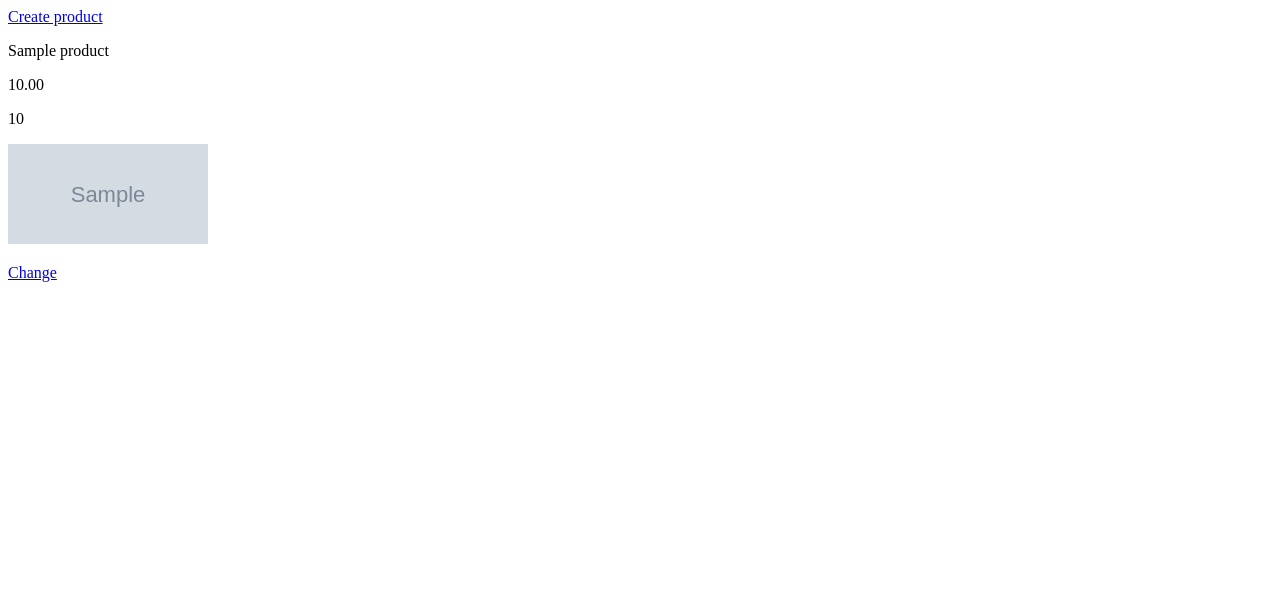
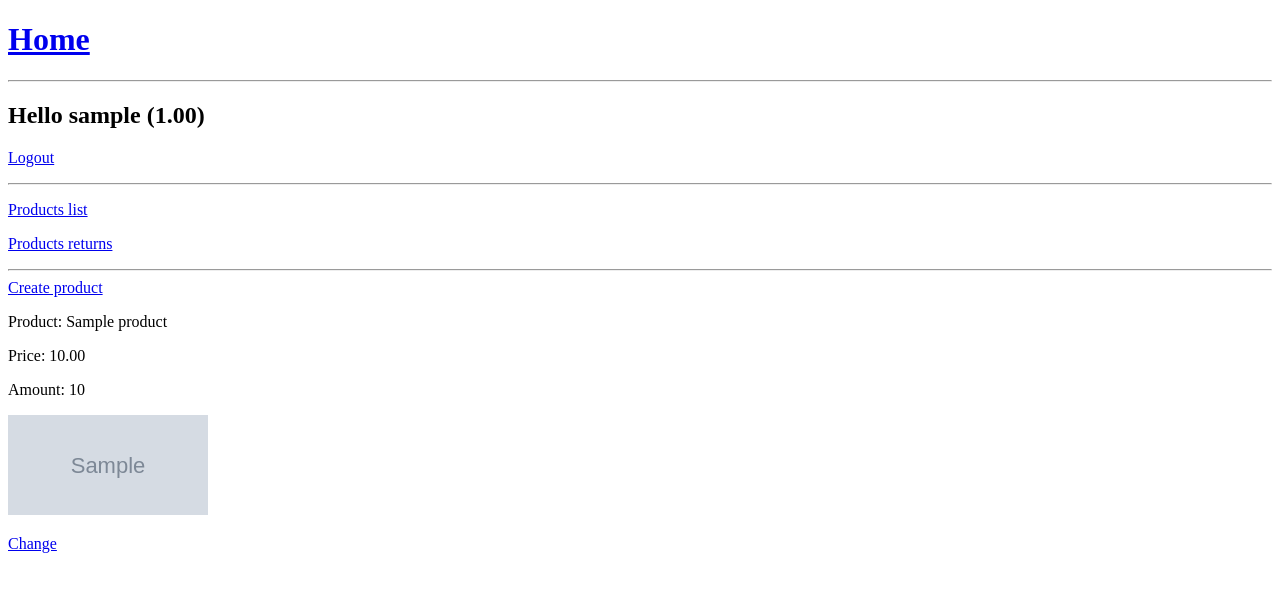
Before and after one commit to olya-bo/Shop, a Django app: page /shop/products/ in a window 1280 px wide. Shown: the top 592 px of the page. Run offline with Django 3.2, Linux system fonts and the light colour scheme; a user stored in the database is signed in; tables that the repository leaves empty hold one stand-in row (values such as "Sample post"); grey boxes marked "Sample" are stand-in pictures.

Commit message:
html fixes

```diff
--- a/shop/views.py
+++ b/shop/views.py
@@ -25,7 +25,7 @@ class OrderListView(LoginRequiredMixin, ListView):
 
     def get_queryset(self):
         queryset = super(OrderListView, self).get_queryset()
-        queryset = queryset.filter(customer=self.request.user)
+        queryset = queryset.filter(customer=self.request.user).exclude(return__isnull=False)
         return queryset
 
 
@@ -132,6 +132,9 @@ class ApproveReturn(SuperuserRequiredMixin, SuccessMessageMixin, DeleteView):
         product_obj.amount += order_obj.quantity
         product_obj.save()
 
+        order_obj.customer.wallet += order_obj.total_price()
+        order_obj.customer.save()
+
         response = super(ApproveReturn, self).delete(request, *args, **kwargs)
 
         order_obj.delete()
--- a/templates/base.html
+++ b/templates/base.html
@@ -12,6 +12,23 @@
         {% endfor %}
     </ul>
 {% endif %}
+    <h1><a href="{% url 'home' %}">Home</a></h1>
+    <hr>
+    {% if user.is_authenticated %}
+        <h2>Hello {{ user.username }} ({{ user.wallet }})</h2>
+        <p><a href="{% url 'logout' %}">Logout</a></p>
+    {% else %}
+        <p><a href="{% url 'login' %}">Login</a></p>
+        <p><a href="{% url 'registration' %}">Registration</a></p>
+    {% endif %}
+    <hr>
+    <p><a href="{% url 'product-list' %}">Products list</a></p>
+    {% if user.is_superuser %}
+        <p><a href="{% url 'return-list' %}">Products returns</a></p>
+    {% elif user.is_authenticated %}
+        <p><a href="{% url 'order-list' %}">Orders list</a></p>
+    {% endif %}
+    <hr>
 {% block content %}{% endblock %}
 </body>
 </html>
--- a/templates/shop/order_list.html
+++ b/templates/shop/order_list.html
@@ -3,9 +3,9 @@
 {% block content %}
     {% for order in object_list %}
         <div>
-            <p>{{ order.product }}</p>
-            <p>{{ order.quantity }}</p>
-            <p>{{ order.total_price }}</p>
+            <p>Product: {{ order.product }}</p>
+            <p>Quantity:{{ order.quantity }}</p>
+            <p>Total price: {{ order.total_price }}</p>
             <p><a href="{% url 'order-return' pk=order.pk %}">Return</a></p>
         </div>
     {% endfor %}
--- a/templates/shop/product_list.html
+++ b/templates/shop/product_list.html
@@ -4,9 +4,9 @@
     {% if user.is_superuser %}<a href="{% url 'product-create' %}">Create product</a>{% endif %}
     {% for product in object_list %}
         <div>
-            <p>{{ product.name }}</p>
-            <p>{{ product.price }}</p>
-            <p>{{ product.amount }}</p>
+            <p>Product: {{ product.name }}</p>
+            <p>Price: {{ product.price }}</p>
+            <p>Amount: {{ product.amount }}</p>
             {% if product.image %}
                 <img src="{{ product.image.url }}" width="200" height="100">
             {% else %}
--- a/templates/shop/return_list.html
+++ b/templates/shop/return_list.html
@@ -3,9 +3,9 @@
 {% block content %}
     {% for return in object_list %}
         <div>
-            <p>{{ return.order.product.name }}</p>
-            <p>{{ return.order.customer }}</p>
-            <p>{{ return.created_at }}</p>
+            <p>Product: {{ return.order.product.name }}</p>
+            <p>Customer: {{ return.order.customer }}</p>
+            <p>Created at: {{ return.created_at }}</p>
             <p><a href="{% url 'return-approve' pk=return.pk %}">Approve</a></p>
             <p><a href="{% url 'return-deny' pk=return.pk %}">Deny</a></p>
         </div>
```
Also changed, not shown: templates/home.html (+0 -19 lines).
